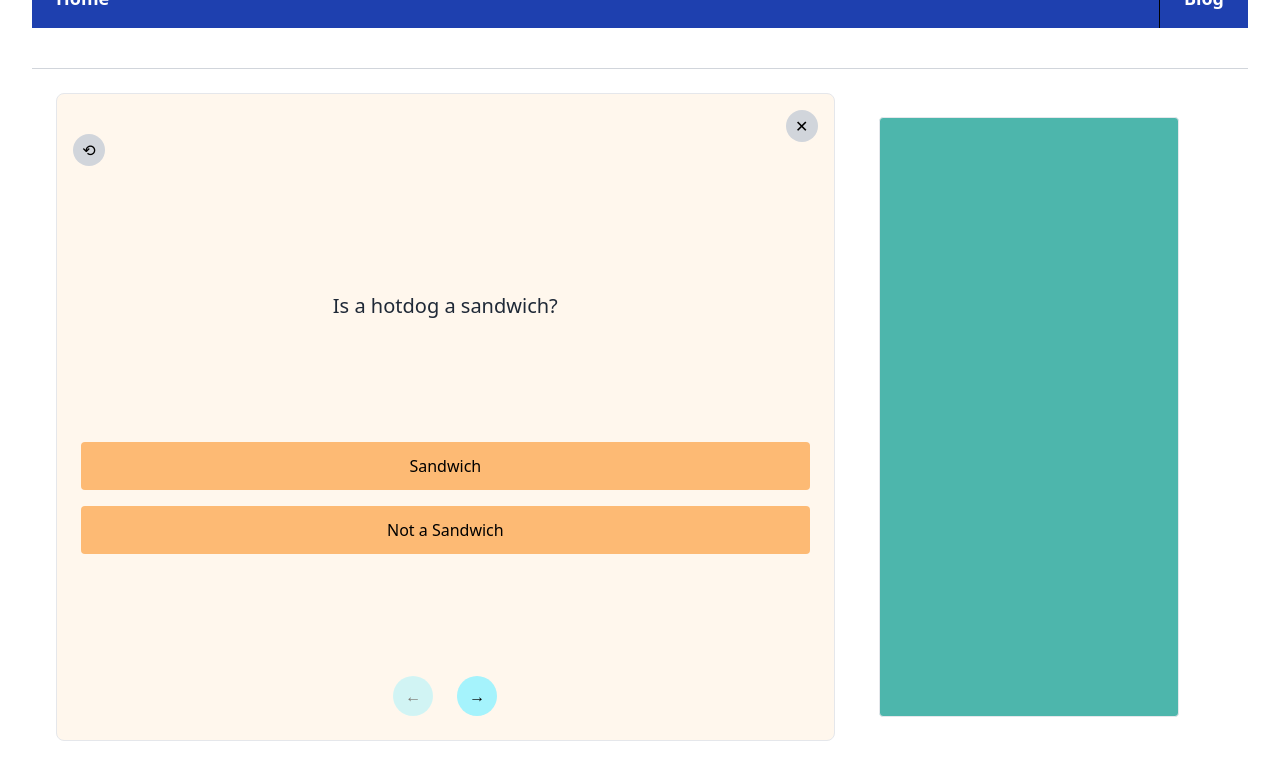
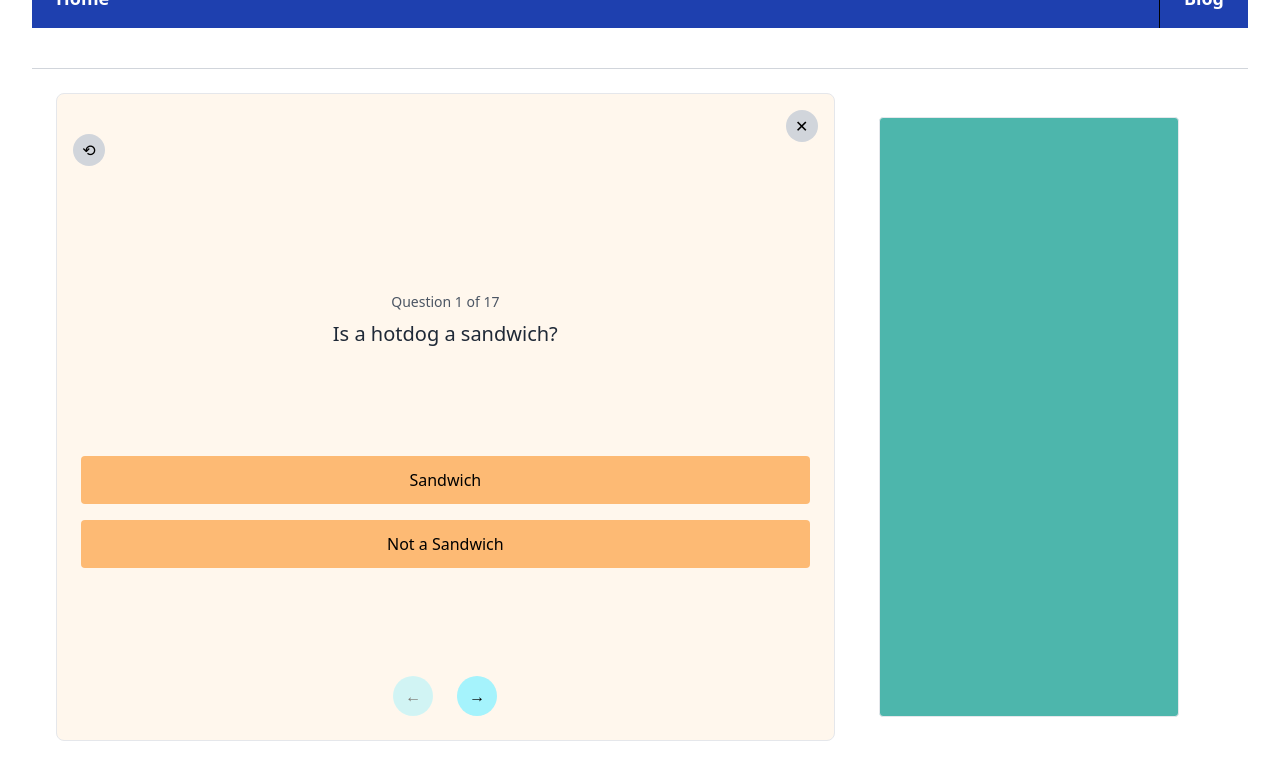
Before and after one commit to kmp-gitty/mental-age-test, a React (Vite) app: page / in a window 1280 px wide. Both pictures are taken after a click on the button "Start Quiz". Shown: the part 64-844 px from the top of the page. Built offline with nearby package versions, Linux system fonts and the light colour scheme.

Commit message:
Add quiz question counter

```diff
--- a/src/Home.jsx
+++ b/src/Home.jsx
@@ -277,9 +277,14 @@ export default function Home() {
               )
             ) : (
               <>
-                <div className="text-center text-xl text-gray-800 pt-[150px]">
-                  {quizData[currentQuestionIndex].question}
-                </div>
+                <div className="text-center pt-[150px]">
+  <p className="text-sm text-gray-600 mb-2">
+    Question {currentQuestionIndex + 1} of {quizData.length}
+  </p>
+  <p className="text-xl text-gray-800">
+    {quizData[currentQuestionIndex].question}
+  </p>
+</div>
                 <div className="flex flex-col gap-4 w-full">
                   <button
                     onClick={() => handleAnswer('A')}
```
